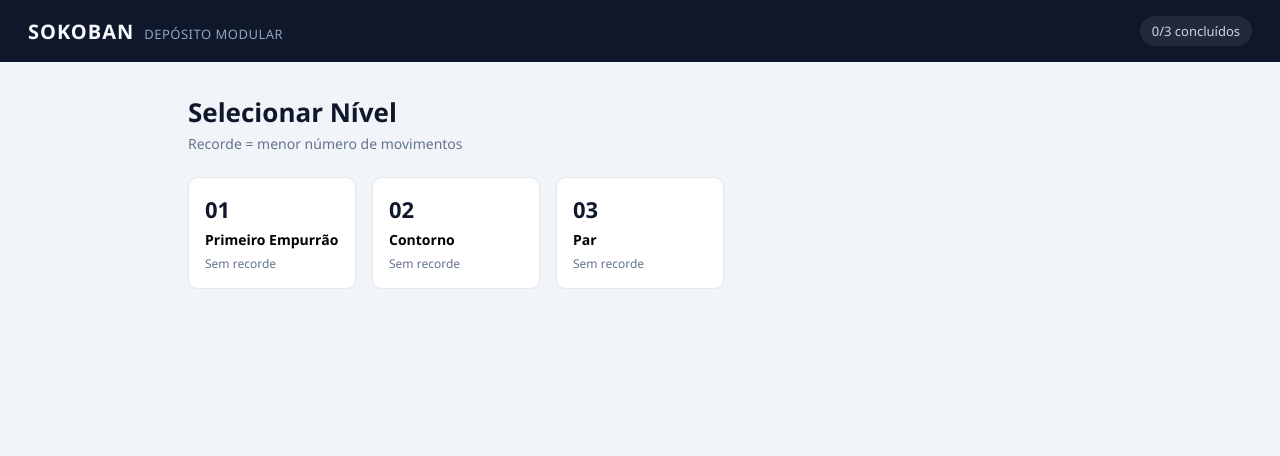
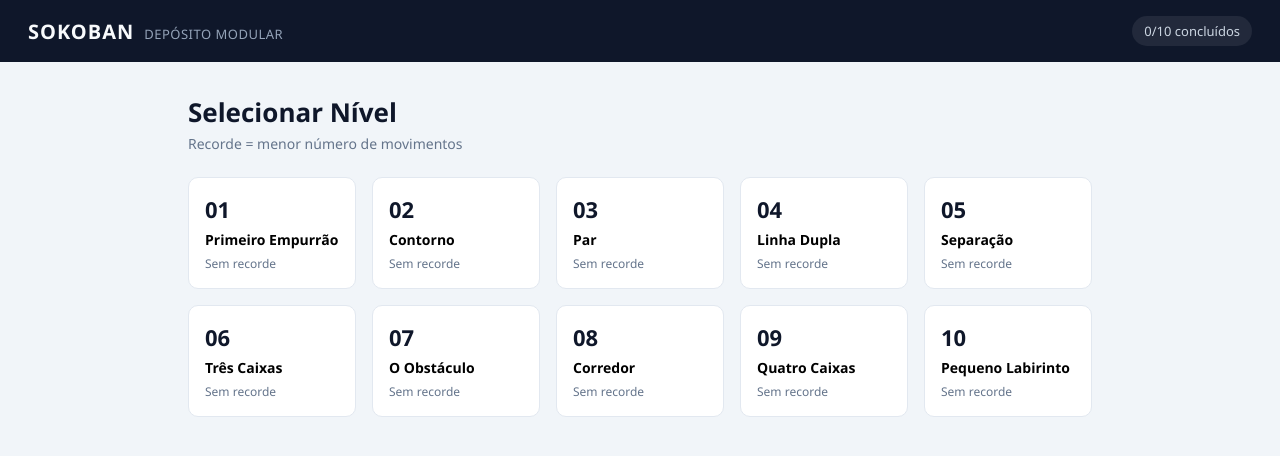
Before and after one commit to giancarloroveda/sokoban-ui, a React (Vite) app: page / in a window 1280 px wide. Shown: the top 456 px of the page. Built offline with nearby package versions, Linux system fonts and the light colour scheme.

Commit message:
Novos niveis para o jogo

```diff
--- a/src/game/levels.ts
+++ b/src/game/levels.ts
@@ -6,7 +6,11 @@ export const LEVELS: LevelDefinition[] = [
   {
     id: 'nivel-1',
     name: 'Primeiro Empurrão',
-    rows: ['#####', '#@$.#', '#####'],
+    rows: [
+      '#####',
+      '#@$.#',
+      '#####',
+    ],
   },
   {
     id: 'nivel-2',
@@ -35,8 +39,101 @@ export const LEVELS: LevelDefinition[] = [
       '########',
     ],
   },
+  {
+    id: 'nivel-4',
+    name: 'Linha Dupla',
+    rows: [
+      '########',
+      '#   .  #',
+      '#   $  #',
+      '#   $  #',
+      '#  @   #',
+      '#   .  #',
+      '########',
+    ],
+  },
+  {
+    id: 'nivel-5',
+    name: 'Separação',
+    rows: [
+      '########',
+      '#      #',
+      '# $$   #',
+      '#  ##. #',
+      '#   .@ #',
+      '#      #',
+      '########',
+    ],
+  },
+  {
+    id: 'nivel-6',
+    name: 'Três Caixas',
+    rows: [
+      '#########',
+      '#       #',
+      '# $ $   #',
+      '#   #   #',
+      '# $ # . #',
+      '#   . @ #',
+      '#       #',
+      '#########',
+    ],
+  },
+  {
+    id: 'nivel-7',
+    name: 'O Obstáculo',
+    rows: [
+      '#########',
+      '# .     #',
+      '# $ $   #',
+      '#   #   #',
+      '#   # . #',
+      '# @     #',
+      '#########',
+    ],
+  },
+  {
+    id: 'nivel-8',
+    name: 'Corredor',
+    rows: [
+      '##########',
+      '# .      #',
+      '# $ ###  #',
+      '#   #    #',
+      '# $ # $  #',
+      '#   # .  #',
+      '# @   .  #',
+      '##########',
+    ],
+  },
+  {
+    id: 'nivel-9',
+    name: 'Quatro Caixas',
+    rows: [
+      '#########',
+      '# . .   #',
+      '# $ $   #',
+      '#   #   #',
+      '#   #   #',
+      '# $ $   #',
+      '# @   . #',
+      '#########',
+    ],
+  },
+  {
+    id: 'nivel-10',
+    name: 'Pequeno Labirinto',
+    rows: [
+      '##########',
+      '# .  .   #',
+      '# $###$  #',
+      '#     #  #',
+      '#  $  #  #',
+      '#  @     #',
+      '##########',
+    ],
+  },
 ];
-
 export function getLevelIndexById(id: string): number {
   return LEVELS.findIndex((level) => level.id === id);
 }
```
